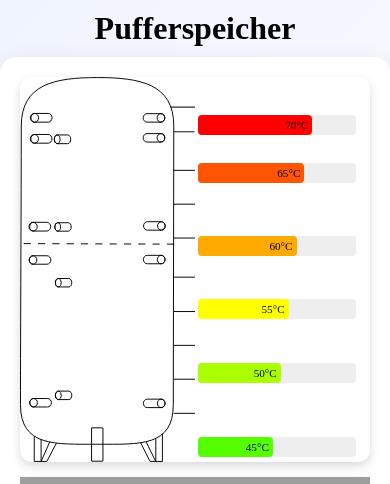
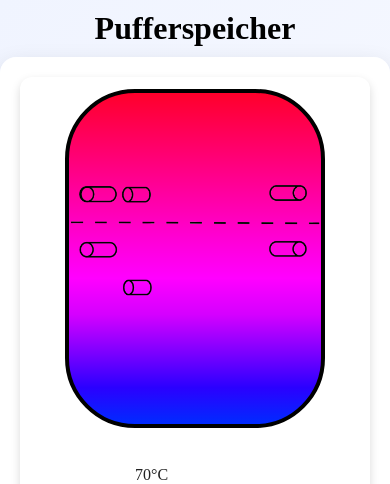
Before and after one commit to janchri/puffer, a FastAPI app: page / in a window 390 px wide; the page is wider, and only the part inside the window is pictured. Shown: the top 484 px of that part. Run offline with FastAPI, Linux system fonts and the light colour scheme; parts of the project's set-up code (start-up, migrations or seed data) failed here and were passed over; grey boxes are pictures that could not be loaded.

Commit message:
fix: improve puffer image

```diff
--- a/static/script.js
+++ b/static/script.js
@@ -1,18 +1,43 @@
 console.log("script.js loaded!");
 
 function updateTemperature(id, temp) {
-    const bar = document.getElementById(id);
-    if (!bar) return;
+    const field = document.getElementById(id);
+    if (!field) return;
+    const rounded = Math.round(temp * 10) / 10;
+    field.textContent = rounded + "°C";
+}
 
-    bar.style.width = Math.max(5, Math.min(temp, 100)) + "%";
-    bar.textContent = temp + "°C";
-    bar.style.backgroundColor = temperatureToColor(temp);
+function updateHueLinearGradient(temp) {
+    const t = Math.max(10, Math.min(temp, 70));
+    const hue = 240 - ((t - 10) / (70 - 10)) * 240; // blue -> red
+    return `hsl(${hue}, 100%, 50%)`;
 }
 
 function temperatureToColor(temp) {
-    const t = Math.max(10, Math.min(temp, 70));
-    const hue = 240 - ((t - 10) / (70 - 10)) * 240; // blue -> red
-    return `hsl(${hue}, 100%, 50%)`;
+    // Mapping nach StackOverflow-Formel
+    var maxHsl = 400;
+    var minHsl = 250;
+    var rngHsl = maxHsl - minHsl;
+    var maxTemp = 95;
+    var minTemp = 20;
+    var rngTemp = maxTemp - minTemp;
+    var degCnt = maxTemp - temp;
+    var hslsDeg = rngHsl / rngTemp;
+    var returnHue = (360 - ((degCnt * hslsDeg) - (maxHsl - 360)));
+    return `hsl(${returnHue}, 100%, 50%)`;
+}
+
+function updateHueGradient(temps) {
+    // Sortiere nach Wert, falls nötig
+    const sorted = temps.slice().sort((a, b) => b.value - a.value);
+    // Erzeuge Farb-Stopps
+    const stops = sorted.map((t, i) => {
+        const percent = Math.round((i/(temps.length-1))*100);
+        return `${temperatureToColor(t.value)} ${percent}%`;
+    });
+    const gradient = `linear-gradient(to bottom, ${stops.join(', ')})`;
+    const hueDiv = document.querySelector('.hue_linear_gradient');
+    if (hueDiv) hueDiv.style.backgroundImage = gradient;
 }
 
 // Fetch temperatures from API
@@ -20,6 +45,7 @@ fetch("/api/temperatures/last")
     .then(r => r.json())
     .then(data => {
         data.forEach(t => updateTemperature(t.id, t.value));
+        updateHueGradient(data);
     })
     .catch(() => {
         const fallback = [
@@ -35,4 +61,5 @@ fetch("/api/temperatures/last")
             { id: "temp10", value: 10 }
         ];
         fallback.forEach(t => updateTemperature(t.id, t.value));
+        updateHueGradient(fallback);
     });
--- a/static/style.css
+++ b/static/style.css
@@ -32,47 +32,79 @@ h1 { text-align: center; margin: 10px 0; }
 }
 
 .image-container {
-  flex: 0 1 auto;
+  flex: 1 1 420px; /* allow to shrink/grow but keep reasonable min */
   display: flex;
-  gap: 0px 3px;
+  align-items: stretch;
+  padding: 12px;
+  box-sizing: border-box;
+  min-width: 300px;
+  gap: 10px;
 }
 
-.image-container img {
-  width: 50%;          /* left half of card */
-  object-fit: contain;
+/* wrapper around SVG to control scaling */
+.hue_linear_gradient {
+  position: absolute;
+  top: 0; left: 0; right: 0; bottom: 4%;
+  border-radius: 70px;
+  pointer-events: none;
+  z-index: 1;
+  background-image: linear-gradient(to top, #0064ff, #a147e2, #da18b9, #f70089, #ff005a, #ff2e44, #ff4b2b, #ff6400, #ff8900, #fff000);
+  border: 0.5svh solid black;
 }
 
-.temp-bars {
-  position: relative;  /* container for absolute bars */
-  width: 45%;         /* right half of card */
-  height: 100%;
+.puffer-wrapper {
+  position: relative;
+  flex: 1 1 50%;
+  display: flex;
+  align-items: center;
+  justify-content: center;
+  overflow: hidden;
 }
 
-.temp-bar {
-  position: absolute;   /* vertical positioning by top */
-  left: 0;              /* start at left of container */
-  width: 100%;          /* full width of container */
-  height: 20px;         /* bar thickness */
-  background-color: #eee;
-  border-radius: 4px;
+.puffer_image {
+  position: relative;
+  width: 100%;
+  height: auto;
+  z-index: 2;
+}
+.puffer_image img {
+  width: 100%;
+  height: auto;
+  display: block;
 }
 
-.temp-bar-fill {
-  height: 100%;
-  background-color: blue; /* will be replaced by JS */
-  text-align: right;
-  color: #000000;
-  font-size: 0.7em;
-  line-height: 20px;
-  padding-right: 4px;
-  border-radius: 4px;
-  transition: width 0.5s, background-color 0.5s;
+/* temp-bars sits to the right of the svg and scales with the card height */
+.temp-bars {
+  position: relative;
+  flex: 1 1 40%;
+  min-width: 120px;
+  height: calc(100% - 24px); /* account for padding */
 }
 
+/* each temp-bar positioned with top in percent so it scales with container height */
+.temp-bar {
+  position: absolute;
+  left: 0;
+  width: 100%;
+  height: 20px;
+  background-color: transparent;
+  color: #222;
+}
+
+/* ensure the left card content scales together on small screens */
+@media (max-width: 768px) {
+  .container { flex-direction: column; }
+  .image-container { flex-direction: column; align-items: center; min-width: 100%; }
+  .puffer-wrapper { width: 80%; }
+  .temp-bar { height: 8%; }
+}
+
+/* keep iframe container responsive */
 .iframe-container {
-  flex: 4;
-  min-width: 768px;
+  flex: 2 1 700px;
+  min-width: 420px;
 }
+
 .iframe-container iframe {
   width: 100%;
   height: 100%;
@@ -80,12 +112,6 @@ h1 { text-align: center; margin: 10px 0; }
   border: 0;
 }
 
-/* Mobile */
-@media (max-width: 768px) {
-  .container { flex-direction: column; }
-  .iframe-container { min-width: 100%; flex: none; }
-}
-
 @keyframes fadeIn {
   from { opacity: 0; transform: translateY(20px); }
   to   { opacity: 1; transform: translateY(0); }
--- a/templates/index.html
+++ b/templates/index.html
@@ -14,38 +14,43 @@
 
       <!-- Left side -->
       <div class="image-container card">
-        <img src="/static/img/puffer_transparent.svg" alt="Puffer">
+        <div class="puffer-wrapper">
+          <div class="puffer_image">
+            <img src="/static/img/puffer_transparent_no_bg3.png" alt="Puffer">
+          </div>
+          <div class="hue_linear_gradient"></div>
+        </div>
 
         <div class="temp-bars" id="temp-bars">
-          <div class="temp-bar" style="top:38px;">
-            <div id="temp1" class="temp-bar-fill">0°C</div>
+          <div class="temp-bar" style="top:5%;">
+            <div id="temp1">0°C</div>
           </div>
-          <div class="temp-bar" style="top:86px;">
-            <div id="temp2" class="temp-bar-fill">0°C</div>
+          <div class="temp-bar" style="top:15%;">
+            <div id="temp2">0°C</div>
           </div>
-          <div class="temp-bar" style="top:159px;">
-            <div id="temp3" class="temp-bar-fill">0°C</div>
+          <div class="temp-bar" style="top:25%;">
+            <div id="temp3">0°C</div>
           </div>
-          <div class="temp-bar" style="top:222px;">
-            <div id="temp4" class="temp-bar-fill">0°C</div>
+          <div class="temp-bar" style="top:35%;">
+            <div id="temp4">0°C</div>
           </div>
-          <div class="temp-bar" style="top:286px;">
-            <div id="temp5" class="temp-bar-fill">0°C</div>
+          <div class="temp-bar" style="top:45%;">
+            <div id="temp5">0°C</div>
           </div>
-          <div class="temp-bar" style="top:360px;">
-            <div id="temp6" class="temp-bar-fill">0°C</div>
+          <div class="temp-bar" style="top:55%;">
+            <div id="temp6">0°C</div>
           </div>
-          <div class="temp-bar" style="top:425px;">
-            <div id="temp7" class="temp-bar-fill">0°C</div>
+          <div class="temp-bar" style="top:65%;">
+            <div id="temp7">0°C</div>
           </div>
-          <div class="temp-bar" style="top:489px;">
-            <div id="temp8" class="temp-bar-fill">0°C</div>
+          <div class="temp-bar" style="top:75%;">
+            <div id="temp8">0°C</div>
           </div>
-          <div class="temp-bar" style="top:552px;">
-            <div id="temp9" class="temp-bar-fill">0°C</div>
+          <div class="temp-bar" style="top:85%;">
+            <div id="temp9">0°C</div>
           </div>
-          <div class="temp-bar" style="top:618px;">
-            <div id="temp10" class="temp-bar-fill">0°C</div>
+          <div class="temp-bar" style="top:95%;">
+            <div id="temp10">0°C</div>
           </div>
         </div>
       </div>
```
Also changed, not shown: static/img/puffer_no_bg.svg (added), static/img/puffer_transparent_no_bg.png (added), static/img/puffer_transparent_no_bg2.png (added), static/img/puffer_transparent_no_bg3.png (added).
